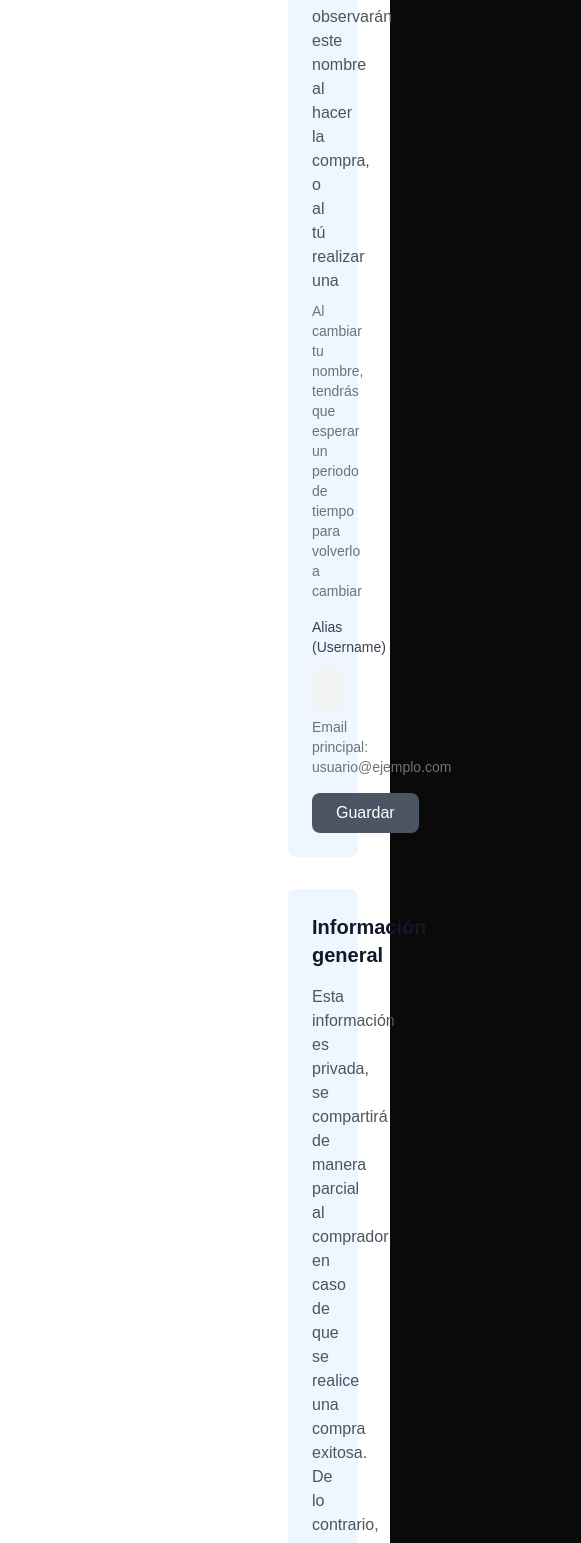
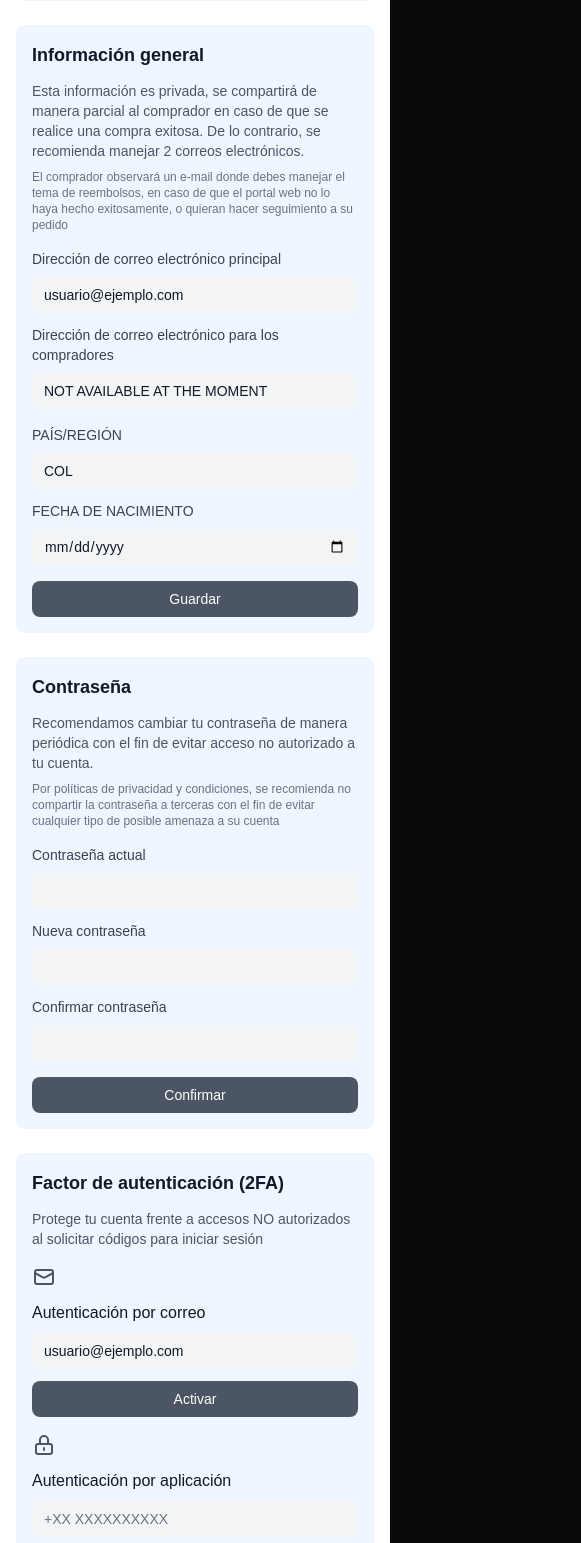
Before and after one commit to MiguelRestrepoL/ConectaBizFend, a Next.js app: page /perfil in a window 390 px wide. Shown: the part 439-1982 px from the top of the page, 581 px wide, since content can reach past the window. Built offline with nearby package versions, Linux system fonts and the light colour scheme; no server answers.

Commit message:
Auditoria + Profile responsive.

```diff
--- a/src/app/components/ProfileForm.jsx
+++ b/src/app/components/ProfileForm.jsx
@@ -12,14 +12,11 @@ const ProfileForm = ({ user, onUpdateProfile, onChangePassword, onActivate2FA, l
     birth_date: user.birth_date || ''
   });
 
-
   const [passwordData, setPasswordData] = useState({
     currentPassword: '',
     newPassword: '',
     confirmPassword: ''
   });
-
-  const [activeSection, setActiveSection] = useState('username');
 
   // Actualizar formData cuando cambie el user
   useEffect(() => {
@@ -68,14 +65,16 @@ const ProfileForm = ({ user, onUpdateProfile, onChangePassword, onActivate2FA, l
   };
 
   return (
-    <div className="space-y-8">
+    <div className="space-y-6 md:space-y-8">
       {/* Sección 1: Nombre de usuario */}
-      <div className="bg-blue-50 rounded-lg p-6">
-        <h2 className="text-xl font-semibold text-gray-900 mb-4">Nombre de usuario</h2>
-        <p className="text-gray-600 mb-2">
+      <div className="bg-blue-50 rounded-lg p-4 md:p-6">
+        <h2 className="text-lg md:text-xl font-semibold text-gray-900 mb-3 md:mb-4">
+          Nombre de usuario
+        </h2>
+        <p className="text-sm md:text-base text-gray-600 mb-2">
           Los clientes observarán este nombre al hacer la compra, o al tú realizar una
         </p>
-        <p className="text-sm text-gray-500 mb-4">
+        <p className="text-xs md:text-sm text-gray-500 mb-4">
           Al cambiar tu nombre, tendrás que esperar un periodo de tiempo para volverlo a cambiar
         </p>
 
@@ -90,16 +89,16 @@ const ProfileForm = ({ user, onUpdateProfile, onChangePassword, onActivate2FA, l
               value={formData.username}
               onChange={handleInputChange}
               placeholder="Ingresa tu nombre de usuario"
-              className="w-full px-4 py-3 bg-gray-100 rounded-lg text-gray-900 placeholder-gray-500 focus:outline-none focus:ring-2 focus:ring-blue-500"
+              className="w-full px-3 md:px-4 py-2 md:py-3 bg-gray-100 rounded-lg text-gray-900 placeholder-gray-500 focus:outline-none focus:ring-2 focus:ring-blue-500 text-sm md:text-base"
             />
-            <p className="text-sm text-gray-500 mt-1">
+            <p className="text-xs md:text-sm text-gray-500 mt-1">
               Email principal: {user.email || formData.primary_email}
             </p>
           </div>
           <button
             type="submit"
             disabled={loading}
-            className="bg-gray-600 hover:bg-gray-700 text-white px-6 py-2 rounded-lg transition-colors disabled:opacity-50"
+            className="w-full sm:w-auto bg-gray-600 hover:bg-gray-700 text-white px-6 py-2 rounded-lg transition-colors disabled:opacity-50 text-sm md:text-base"
           >
             {loading ? 'Guardando...' : 'Guardar'}
           </button>
@@ -107,17 +106,19 @@ const ProfileForm = ({ user, onUpdateProfile, onChangePassword, onActivate2FA, l
       </div>
 
       {/* Sección 2: Información general */}
-      <div className="bg-blue-50 rounded-lg p-6">
-        <h2 className="text-xl font-semibold text-gray-900 mb-4">Información general</h2>
-        <p className="text-gray-600 mb-2">
+      <div className="bg-blue-50 rounded-lg p-4 md:p-6">
+        <h2 className="text-lg md:text-xl font-semibold text-gray-900 mb-3 md:mb-4">
+          Información general
+        </h2>
+        <p className="text-sm md:text-base text-gray-600 mb-2">
           Esta información es privada, se compartirá de manera parcial al comprador en caso de que se realice una compra exitosa. De lo contrario, se recomienda manejar 2 correos electrónicos.
         </p>
-        <p className="text-sm text-gray-500 mb-4">
+        <p className="text-xs md:text-sm text-gray-500 mb-4">
           El comprador observará un e-mail donde debes manejar el tema de reembolsos, en caso de que el portal web no lo haya hecho exitosamente, o quieran hacer seguimiento a su pedido
         </p>
 
         <form onSubmit={handleSubmitProfile}>
-          <div className="grid grid-cols-1 md:grid-cols-2 gap-4 mb-4">
+          <div className="grid grid-cols-1 md:grid-cols-2 gap-3 md:gap-4 mb-4">
             <div>
               <label className="block text-gray-700 text-sm font-medium mb-2">
                 Dirección de correo electrónico principal
@@ -127,7 +128,7 @@ const ProfileForm = ({ user, onUpdateProfile, onChangePassword, onActivate2FA, l
                 name="primary_email"
                 value={user.email || formData.primary_email}
                 onChange={handleInputChange}
-                className="w-full px-4 py-3 bg-gray-100 rounded-lg text-gray-900 placeholder-gray-500 focus:outline-none focus:ring-2 focus:ring-blue-500"
+                className="w-full px-3 md:px-4 py-2 md:py-3 bg-gray-100 rounded-lg text-gray-900 placeholder-gray-500 focus:outline-none focus:ring-2 focus:ring-blue-500 text-sm md:text-base"
               />
             </div>
             <div>
@@ -139,12 +140,12 @@ const ProfileForm = ({ user, onUpdateProfile, onChangePassword, onActivate2FA, l
                 name="buyer_email"
                 value={formData.buyer_email}
                 onChange={handleInputChange}
-                className="w-full px-4 py-3 bg-gray-100 rounded-lg text-gray-900 placeholder-gray-500 focus:outline-none focus:ring-2 focus:ring-blue-500"
+                className="w-full px-3 md:px-4 py-2 md:py-3 bg-gray-100 rounded-lg text-gray-900 placeholder-gray-500 focus:outline-none focus:ring-2 focus:ring-blue-500 text-sm md:text-base"
               />
             </div>
           </div>
 
-          <div className="grid grid-cols-1 md:grid-cols-2 gap-4 mb-4">
+          <div className="grid grid-cols-1 md:grid-cols-2 gap-3 md:gap-4 mb-4">
             <div>
               <label className="block text-gray-700 text-sm font-medium mb-2">
                 PAÍS/REGIÓN
@@ -154,7 +155,7 @@ const ProfileForm = ({ user, onUpdateProfile, onChangePassword, onActivate2FA, l
                 name="country"
                 value={user.country || formData.country}
                 onChange={handleInputChange}
-                className="w-full px-4 py-3 bg-gray-100 rounded-lg text-gray-900 placeholder-gray-500 focus:outline-none focus:ring-2 focus:ring-blue-500"
+                className="w-full px-3 md:px-4 py-2 md:py-3 bg-gray-100 rounded-lg text-gray-900 placeholder-gray-500 focus:outline-none focus:ring-2 focus:ring-blue-500 text-sm md:text-base"
               />
             </div>
             <div>
@@ -166,7 +167,7 @@ const ProfileForm = ({ user, onUpdateProfile, onChangePassword, onActivate2FA, l
                 name="birth_date"
                 value={user.birth_date || formData.birth_date}
                 onChange={handleInputChange}
-                className="w-full px-4 py-3 bg-gray-100 rounded-lg text-gray-900 placeholder-gray-500 focus:outline-none focus:ring-2 focus:ring-blue-500"
+                className="w-full px-3 md:px-4 py-2 md:py-3 bg-gray-100 rounded-lg text-gray-900 placeholder-gray-500 focus:outline-none focus:ring-2 focus:ring-blue-500 text-sm md:text-base"
               />
             </div>
           </div>
@@ -174,7 +175,7 @@ const ProfileForm = ({ user, onUpdateProfile, onChangePassword, onActivate2FA, l
           <button
             type="submit"
             disabled={loading}
-            className="bg-gray-600 hover:bg-gray-700 text-white px-6 py-2 rounded-lg transition-colors disabled:opacity-50"
+            className="w-full sm:w-auto bg-gray-600 hover:bg-gray-700 text-white px-6 py-2 rounded-lg transition-colors disabled:opacity-50 text-sm md:text-base"
           >
             {loading ? 'Guardando...' : 'Guardar'}
           </button>
@@ -182,17 +183,19 @@ const ProfileForm = ({ user, onUpdateProfile, onChangePassword, onActivate2FA, l
       </div>
 
       {/* Sección 3: Contraseña */}
-      <div className="bg-blue-50 rounded-lg p-6">
-        <h2 className="text-xl font-semibold text-gray-900 mb-4">Contraseña</h2>
-        <p className="text-gray-600 mb-2">
+      <div className="bg-blue-50 rounded-lg p-4 md:p-6">
+        <h2 className="text-lg md:text-xl font-semibold text-gray-900 mb-3 md:mb-4">
+          Contraseña
+        </h2>
+        <p className="text-sm md:text-base text-gray-600 mb-2">
           Recomendamos cambiar tu contraseña de manera periódica con el fin de evitar acceso no autorizado a tu cuenta.
         </p>
-        <p className="text-sm text-gray-500 mb-4">
+        <p className="text-xs md:text-sm text-gray-500 mb-4">
           Por políticas de privacidad y condiciones, se recomienda no compartir la contraseña a terceras con el fin de evitar cualquier tipo de posible amenaza a su cuenta
         </p>
 
         <form onSubmit={handleSubmitPassword}>
-          <div className="grid grid-cols-1 md:grid-cols-3 gap-4 mb-4">
+          <div className="grid grid-cols-1 md:grid-cols-3 gap-3 md:gap-4 mb-4">
             <div>
               <label className="block text-gray-700 text-sm font-medium mb-2">
                 Contraseña actual
@@ -202,7 +205,7 @@ const ProfileForm = ({ user, onUpdateProfile, onChangePassword, onActivate2FA, l
                 name="currentPassword"
                 value={passwordData.currentPassword}
                 onChange={handlePasswordChange}
-                className="w-full px-4 py-3 bg-gray-100 rounded-lg text-gray-900 placeholder-gray-500 focus:outline-none focus:ring-2 focus:ring-blue-500"
+                className="w-full px-3 md:px-4 py-2 md:py-3 bg-gray-100 rounded-lg text-gray-900 placeholder-gray-500 focus:outline-none focus:ring-2 focus:ring-blue-500 text-sm md:text-base"
               />
             </div>
             <div>
@@ -214,7 +217,7 @@ const ProfileForm = ({ user, onUpdateProfile, onChangePassword, onActivate2FA, l
                 name="newPassword"
                 value={passwordData.newPassword}
                 onChange={handlePasswordChange}
-                className="w-full px-4 py-3 bg-gray-100 rounded-lg text-gray-900 placeholder-gray-500 focus:outline-none focus:ring-2 focus:ring-blue-500"
+                className="w-full px-3 md:px-4 py-2 md:py-3 bg-gray-100 rounded-lg text-gray-900 placeholder-gray-500 focus:outline-none focus:ring-2 focus:ring-blue-500 text-sm md:text-base"
               />
             </div>
             <div>
@@ -226,7 +229,7 @@ const ProfileForm = ({ user, onUpdateProfile, onChangePassword, onActivate2FA, l
                 name="confirmPassword"
                 value={passwordData.confirmPassword}
                 onChange={handlePasswordChange}
-                className="w-full px-4 py-3 bg-gray-100 rounded-lg text-gray-900 placeholder-gray-500 focus:outline-none focus:ring-2 focus:ring-blue-500"
+                className="w-full px-3 md:px-4 py-2 md:py-3 bg-gray-100 rounded-lg text-gray-900 placeholder-gray-500 focus:outline-none focus:ring-2 focus:ring-blue-500 text-sm md:text-base"
               />
             </div>
           </div>
@@ -234,7 +237,7 @@ const ProfileForm = ({ user, onUpdateProfile, onChangePassword, onActivate2FA, l
           <button
             type="submit"
             disabled={loading}
-            className="bg-gray-600 hover:bg-gray-700 text-white px-6 py-2 rounded-lg transition-colors disabled:opacity-50"
+            className="w-full sm:w-auto bg-gray-600 hover:bg-gray-700 text-white px-6 py-2 rounded-lg transition-colors disabled:opacity-50 text-sm md:text-base"
           >
             {loading ? 'Cambiando...' : 'Confirmar'}
           </button>
@@ -242,57 +245,63 @@ const ProfileForm = ({ user, onUpdateProfile, onChangePassword, onActivate2FA, l
       </div>
 
       {/* Sección 4: Factor de autenticación (2FA) */}
-      <div className="bg-blue-50 rounded-lg p-6">
-        <h2 className="text-xl font-semibold text-gray-900 mb-4">Factor de autenticación (2FA)</h2>
-        <p className="text-gray-600 mb-6">
+      <div className="bg-blue-50 rounded-lg p-4 md:p-6">
+        <h2 className="text-lg md:text-xl font-semibold text-gray-900 mb-3 md:mb-4">
+          Factor de autenticación (2FA)
+        </h2>
+        <p className="text-sm md:text-base text-gray-600 mb-4 md:mb-6">
           Protege tu cuenta frente a accesos NO autorizados al solicitar códigos para iniciar sesión
         </p>
 
-        <div className="space-y-6">
+        <div className="space-y-4 md:space-y-6">
           {/* Autenticación por correo */}
-          <div className="flex items-center space-x-4">
+          <div className="flex flex-col sm:flex-row sm:items-center gap-3 sm:gap-4">
             <div className="flex-shrink-0">
-              <svg className="w-8 h-8 text-gray-600" fill="none" stroke="currentColor" viewBox="0 0 24 24">
+              <svg className="w-6 h-6 md:w-8 md:h-8 text-gray-600" fill="none" stroke="currentColor" viewBox="0 0 24 24">
                 <path strokeLinecap="round" strokeLinejoin="round" strokeWidth={2} d="M3 8l7.89 4.26a2 2 0 002.22 0L21 8M5 19h14a2 2 0 002-2V7a2 2 0 00-2-2H5a2 2 0 00-2 2v10a2 2 0 002 2z" />
               </svg>
             </div>
             <div className="flex-1">
-              <h3 className="text-lg font-medium text-gray-900 mb-2">Autenticación por correo</h3>
+              <h3 className="text-base md:text-lg font-medium text-gray-900 mb-2">
+                Autenticación por correo
+              </h3>
               <input
                 type="email"
                 value={user.email || formData.primary_email}
                 readOnly
-                className="w-full px-4 py-3 bg-gray-100 rounded-lg text-gray-900"
+                className="w-full px-3 md:px-4 py-2 md:py-3 bg-gray-100 rounded-lg text-gray-900 text-sm md:text-base"
               />
             </div>
             <button
               onClick={() => handleActivate2FA('correo')}
               disabled={loading}
-              className="bg-gray-600 hover:bg-gray-700 text-white px-6 py-2 rounded-lg transition-colors disabled:opacity-50"
+              className="w-full sm:w-auto bg-gray-600 hover:bg-gray-700 text-white px-6 py-2 rounded-lg transition-colors disabled:opacity-50 text-sm md:text-base"
             >
               {loading ? 'Activando...' : 'Activar'}
             </button>
           </div>
 
           {/* Autenticación por aplicación */}
-          <div className="flex items-center space-x-4">
+          <div className="flex flex-col sm:flex-row sm:items-center gap-3 sm:gap-4">
             <div className="flex-shrink-0">
-              <svg className="w-8 h-8 text-gray-600" fill="none" stroke="currentColor" viewBox="0 0 24 24">
+              <svg className="w-6 h-6 md:w-8 md:h-8 text-gray-600" fill="none" stroke="currentColor" viewBox="0 0 24 24">
                 <path strokeLinecap="round" strokeLinejoin="round" strokeWidth={2} d="M12 15v2m-6 4h12a2 2 0 002-2v-6a2 2 0 00-2-2H6a2 2 0 00-2 2v6a2 2 0 002 2zm10-10V7a4 4 0 00-8 0v4h8z" />
               </svg>
             </div>
             <div className="flex-1">
-              <h3 className="text-lg font-medium text-gray-900 mb-2">Autenticación por aplicación</h3>
+              <h3 className="text-base md:text-lg font-medium text-gray-900 mb-2">
+                Autenticación por aplicación
+              </h3>
               <input
                 type="text"
                 placeholder="+XX XXXXXXXXXX"
-                className="w-full px-4 py-3 bg-gray-100 rounded-lg text-gray-900 placeholder-gray-500"
+                className="w-full px-3 md:px-4 py-2 md:py-3 bg-gray-100 rounded-lg text-gray-900 placeholder-gray-500 text-sm md:text-base"
               />
             </div>
             <button
               onClick={() => handleActivate2FA('aplicación')}
               disabled={loading}
-              className="bg-gray-600 hover:bg-gray-700 text-white px-6 py-2 rounded-lg transition-colors disabled:opacity-50"
+              className="w-full sm:w-auto bg-gray-600 hover:bg-gray-700 text-white px-6 py-2 rounded-lg transition-colors disabled:opacity-50 text-sm md:text-base"
             >
               {loading ? 'Activando...' : 'Activar'}
             </button>
--- a/src/app/perfil/page.jsx
+++ b/src/app/perfil/page.jsx
@@ -43,8 +43,7 @@ const ProfilePage = () => {
   const handleUpdateProfile = async (profileData) => {
     setLoading(true);
     try {
-      // Obtener el ID del usuario desde el token o localStorage
-      const userId = localStorage.getItem('userId') || '1'; // Temporal, debería venir del token
+      const userId = localStorage.getItem('userId') || '1';
 
       const response = await profileService.updateProfile(userId, profileData);
 
@@ -80,7 +79,6 @@ const ProfilePage = () => {
       if (type === 'correo') {
         await profileService.activateEmail2FA(userId, user.email);
       } else if (type === 'aplicación') {
-        // Aquí necesitarías obtener el número de teléfono del formulario
         await profileService.activateApp2FA(userId, '+XX XXXXXXXXXX');
       }
 
@@ -91,7 +89,6 @@ const ProfilePage = () => {
       setLoading(false);
     }
   };
-
 
   useEffect(() => {
     if (message.text) {
@@ -105,18 +102,18 @@ const ProfilePage = () => {
   return (
     <div className="min-h-screen bg-white">
       <Sidebar activeItem="perfil" />
-      <div className="ml-64">
+      <div className="ml-0 md:ml-64">
         <Header userName="Usuario" />
 
-        <main className="p-8 pt-24">
+        <main className="p-4 md:p-8 pt-20 md:pt-24">
           <div className="max-w-4xl mx-auto">
-            <h1 className="text-3xl font-bold text-gray-900 mb-8">
+            <h1 className="text-2xl md:text-3xl font-bold text-gray-900 mb-6 md:mb-8">
               Administración de tu cuenta
             </h1>
 
             {/* Mensaje de estado */}
             {message.text && (
-              <div className={`mb-6 p-4 rounded-lg ${
+              <div className={`mb-4 md:mb-6 p-3 md:p-4 rounded-lg ${
                 message.type === 'success'
                   ? 'bg-green-100 text-green-800 border border-green-200'
                   : 'bg-red-100 text-red-800 border border-red-200'
```
Also changed, not shown: src/app/auditoria/page.jsx (+154 -23 lines).
